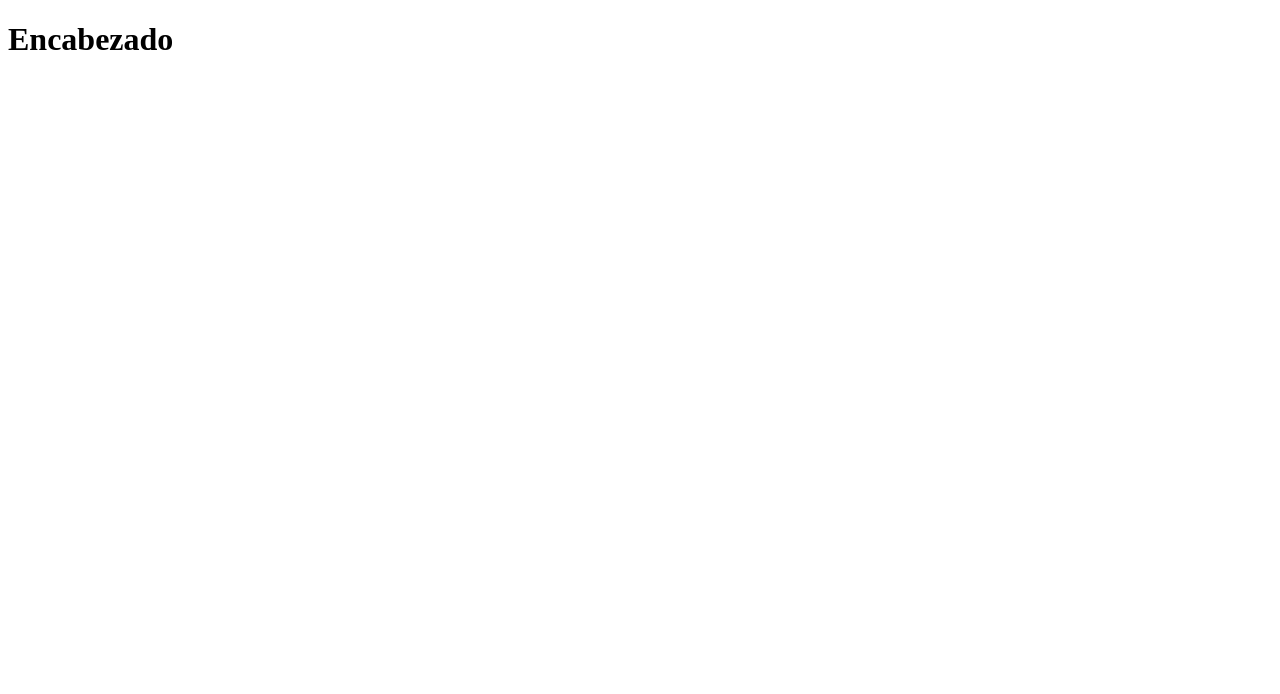
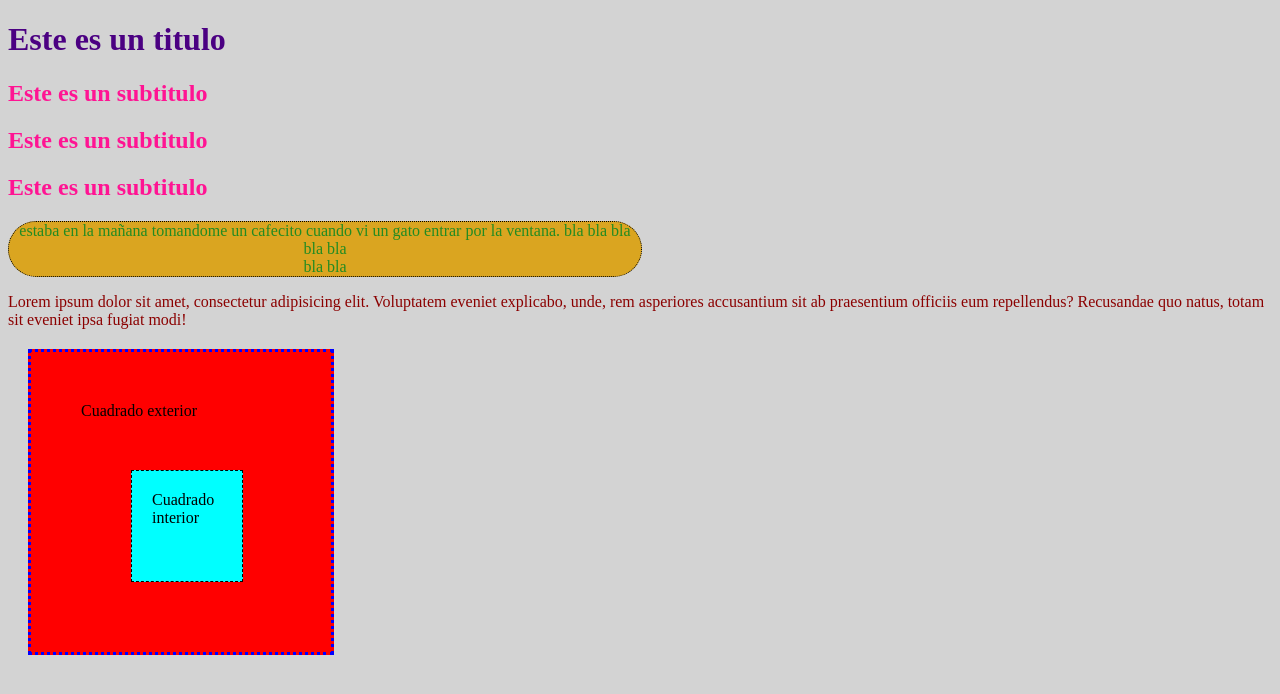
Before and after one commit to EktorGG/Etiquetas-html, a plain HTML site: page html/index.html in a window 1280 px wide. Drawn offline with Linux system fonts and the light colour scheme.

Commit message:
agrego código CSS

```diff
--- a/css/styles.css
+++ b/css/styles.css
@@ -0,0 +1,61 @@
+/* Esto es un comentario  */
+
+/* Selectores */
+
+
+/* Selector de TODO */
+
+* {
+    background-color: lightgray;
+    color: black;
+}
+
+/* Por etiqueta */
+h1 {
+    color: indigo;
+}
+
+h2 {
+    color: orange;
+}
+
+/* Por clase */
+
+.subtitulo {
+    color: deeppink;
+}
+
+.parrafo {
+    color: darkred;
+}
+
+/* Por id */
+
+#loquehiceenlamañana {
+    color: forestgreen;
+    background-color: goldenrod;
+    border: 1px black dotted;
+    border-radius: 50px;
+    width: 50%;
+    height: 100%;
+    text-align:center;
+}
+
+#cuadradoext {
+    border: 3px blue dotted;
+    background-color: red;
+    height: 200px;
+    width: 200px;
+    margin: 20px;
+    padding: 50px;
+}
+
+#cuadradoint {
+    background-color: aqua;
+    border: 1px black dashed;
+    height: 70px;
+    width: 70px;
+    margin: 50px;
+    padding: 20px;
+
+}
--- a/html/index.html
+++ b/html/index.html
@@ -1,16 +1,39 @@
 <!DOCTYPE html>
 <html lang="en">
+
 <head>
     <meta charset="UTF-8">
     <meta http-equiv="X-UA-Compatible" content="IE=edge">
     <meta name="viewport" content="width=device-width, initial-scale=1.0">
-    <title>Indice</title>
+    <title>Clase CSS</title>
+    <link rel="stylesheet" href="/css/styles.css" />
 </head>
 
 <body>
-    <!--Este es un comentario-->
-    <!--Header-->
-    <h1>Encabezado</h1>
+    <div>
+        <h1>Este es un titulo</h1>
+        <h2 class="subtitulo">Este es un subtitulo</h2>
+        <h2 class="subtitulo">Este es un subtitulo</h2>
+        <h2 class="subtitulo">Este es un subtitulo</h2>
+        <p id="loquehiceenlamañana" class="parrafo">
+        estaba en la mañana tomandome un cafecito cuando vi un gato entrar por la ventana.
+        bla bla bla bla bla<br>
+        bla bla
+    </p>
+        <p class="parrafo">
+            Lorem ipsum dolor sit amet, consectetur adipisicing elit. Voluptatem eveniet explicabo, unde, rem asperiores
+            accusantium sit ab praesentium officiis eum repellendus? Recusandae quo natus, totam sit eveniet ipsa fugiat
+            modi!
+        </p>
+
+    </div>
+
+    <div id="cuadradoext">
+        Cuadrado exterior
+        <div id="cuadradoint">
+            Cuadrado interior
+        </div>
+    </div>
 
 </body>
 
```
Also changed, not shown: html/clasecss.html (added, +12 -0 lines).
